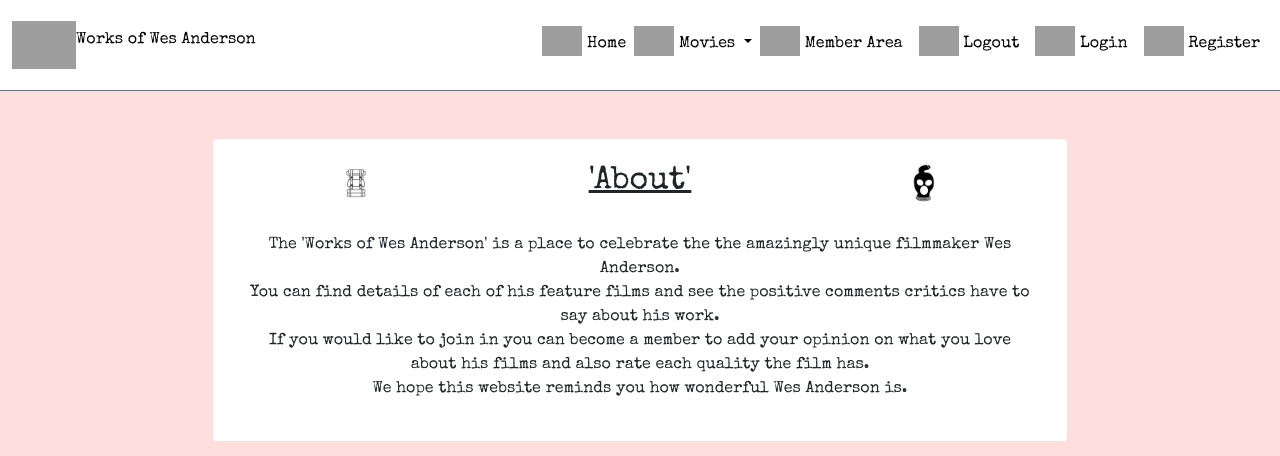
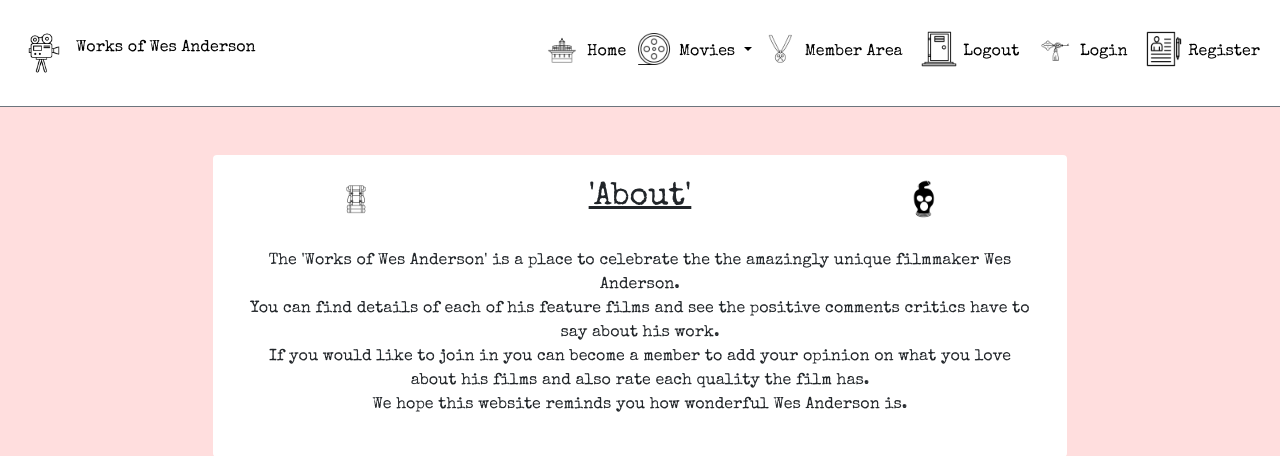
Before and after one commit to DavidDock/works-of-wes-anderson, a Django app: page / in a window 1280 px wide. Shown: the top 456 px of the page. Run offline with Django 3.2, Linux system fonts and the light colour scheme; grey boxes are pictures that could not be loaded.

Commit message:
Add icons to navigation bar

```diff
--- a/templates/base.html
+++ b/templates/base.html
@@ -45,14 +45,14 @@
     <nav class="navbar bg-white navbar-expand-lg border-bottom border-secondary py-3">
         <div class="container-fluid">
 
-            <a class="navbar-brand d-flex align-items-center" href="#"><img class="icon-logo" src="logo">
+            <a class="navbar-brand d-flex align-items-center" href="#"><img class="icon-logo" src="{% static 'images/logo.png' %}" alt="Logo icon of film camera">
                 <h1 class="fs-6">Works of Wes Anderson</h1>
             </a>
 
             <button class="navbar-toggler px-2" type="button" data-bs-toggle="collapse" data-bs-target="#navbarNavAltMarkup"
                 aria-controls="navbarNavAltMarkup" aria-expanded="false" aria-label="Toggle navigation">
                 <div class="d-flex flex-column align-items-center">
-                    <img class="toggle icon" src="envelope">
+                    <img class="toggle icon" src="{% static 'images/envelope.png' %}" alt="Envelope icon">
                     <span class="menu">Menu</span>
                 </div>
             </button>
@@ -60,12 +60,12 @@
             <div class="collapse navbar-collapse justify-content-end bg-white" id="navbarNavAltMarkup">
                 <div class="navbar-nav d-flex align-items-start">
 
-                    <a class="nav-link" aria-current="page" href=""><img class="icon pb-2" src="home">
+                    <a class="nav-link" aria-current="page" href=""><img class="icon pb-2" src="{% static 'images/home.png' %}" alt="Home icon">
                         Home</span></a>
 
                     <div class="dropdown my-auto">
                         <button type="button" class="dropdown-toggle py-2" data-bs-toggle="dropdown">
-                            <img class="icon pb-2" src="movies"> Movies</a>
+                            <img class="icon pb-2" src="{% static 'images/movies.png' %}" alt="Movie reel icon"> Movies</a>
                         </button>
                         <ul class="dropdown-menu">
                             <li><a class="dropdown-item" href="#">Astroid City</a></li>
@@ -74,13 +74,13 @@
                         </ul>
                     </div>
 
-                    <a class="nav-link" href="#"><img class="icon pb-2" src="member"> Member Area</a>
+                    <a class="nav-link" href="#"><img class="icon pb-2" src="{% static 'images/member.png' %}" alt="Wes Anderson society of crossed keys member icon"> Member Area</a>
 
-                    <a class="nav-link" href="#"><img class="icon pb-2" src="logout"> Logout</a>
+                    <a class="nav-link" href="#"><img class="icon pb-2" src="{% static 'images/logout.png' %}" alt="Logout icon"> Logout</a>
 
-                    <a class="nav-link" href="#"><img class="icon pb-2" src="login"> Login</a>
+                    <a class="nav-link" href="#"><img class="icon pb-2" src="{% static 'images/login.png' %}" alt="Login icon"> Login</a>
 
-                    <a class="nav-link" href="#"><img class="icon pb-2" src="register"> Register</a>
+                    <a class="nav-link" href="#"><img class="icon pb-2" src="{% static 'images/register.png' %}" alt="Register icon"> Register</a>
 
                 </div>
             </div>
```
Also changed, not shown: static/images/envelope-open.png (added), static/images/envelope.png (added), static/images/home.png (added), static/images/login.png (added), static/images/logo.png (added), static/images/logout.png (added), static/images/member.png (added), static/images/movies.png (added), static/images/register.png (added).
